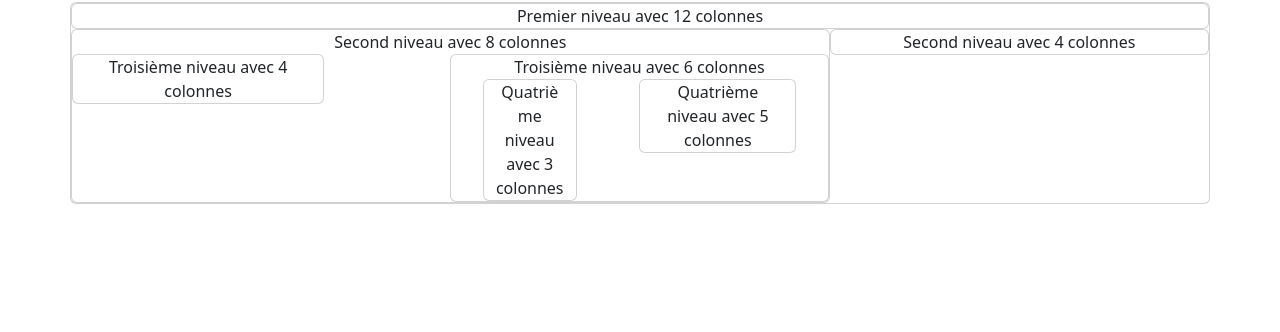
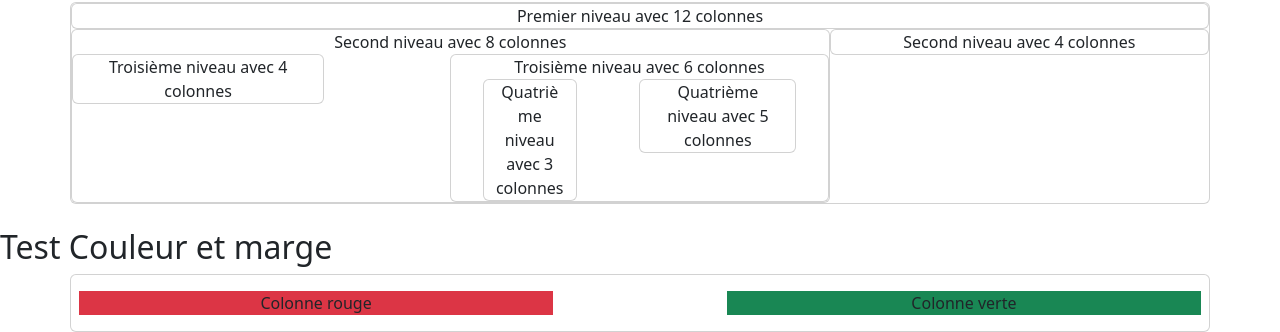
Before and after one commit to clemsclement/bootstrap, a plain HTML site: page index.html in a window 1280 px wide. Shown: the part 630-962 px from the top of the page. Before the commit the page ends 834 px from the top, so only its background shows below. Drawn offline with nearby package versions, Linux system fonts and the light colour scheme.

Commit message:
avant tp

```diff
--- a/index.html
+++ b/index.html
@@ -66,6 +66,15 @@
             <div class="col-4 text-center card">Second niveau avec 4 colonnes</div>
         </div>
     </div>
+    <br>
+
+    <h2>Test Couleur et marge</h2>
+    <div class="container card">
+        <div class="row d-flex justify-content-between pt-3 pb-3">
+            <div class="col-5 bg-danger text-center ms-2">Colonne rouge</div>
+            <div class="col-5 bg-success text-center me-2">Colonne verte</div>
+        </div>
+    </div>
 
 
 
```
